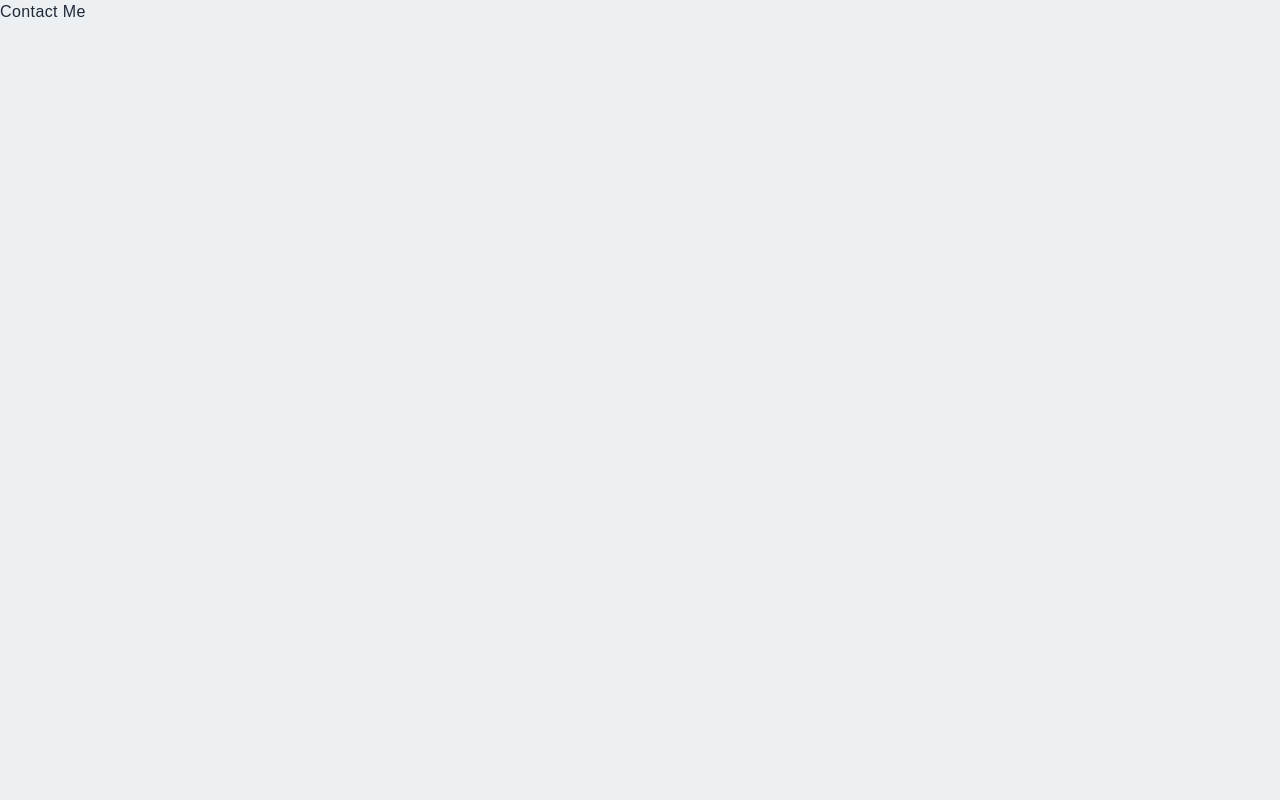
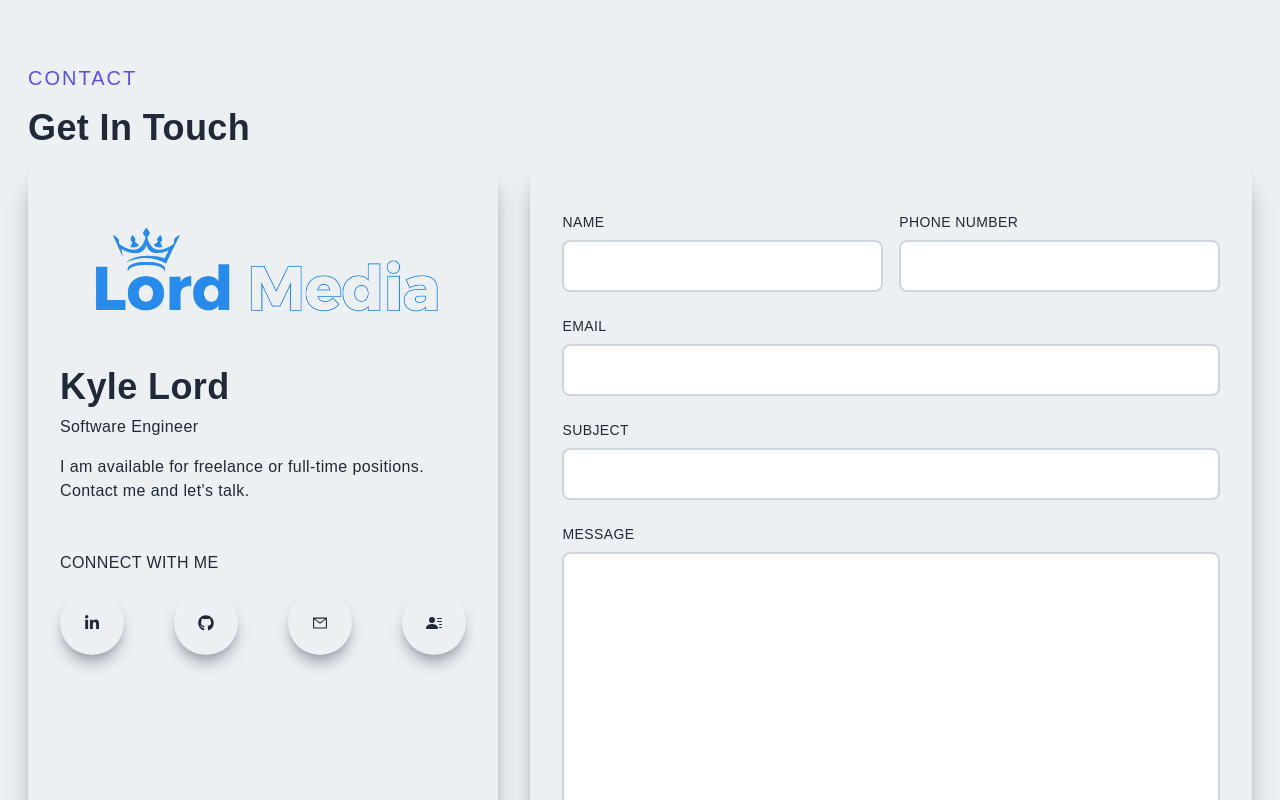
Before and after one commit to Lordy2022/portfolio, a Next.js app: page /contactMe in a window 1280 px wide. Shown: the top 800 px of the page. Built offline with nearby package versions, Linux system fonts and the light colour scheme.

Commit message:
contact me

```diff
--- a/src/pages/contactMe.tsx
+++ b/src/pages/contactMe.tsx
@@ -1,3 +1,146 @@
-export default function Contact() {
-  return <div>Contact Me</div>
-}
+import Image from 'next/image';
+import Link from 'next/link';
+import React, { useState } from 'react';
+import { AiOutlineMail } from 'react-icons/ai';
+import { BsFillPersonLinesFill } from 'react-icons/bs';
+import { FaGithub, FaLinkedinIn } from 'react-icons/fa';
+import { HiOutlineChevronDoubleUp } from 'react-icons/hi';
+import ContactImg from '../../public/navLogo.png';
+
+const Contact = () => {
+  return (
+    <div id='contact' className='w-full lg:h-screen'>
+      <div className='max-w-[1240px] m-auto px-2 py-16 w-full '>
+        <p className='text-xl tracking-widest uppercase text-[#5651e5]'>
+          Contact
+        </p>
+        <h2 className='py-4'>Get In Touch</h2>
+        <div className='grid lg:grid-cols-5 gap-8'>
+          {/* left */}
+          <div className='col-span-3 lg:col-span-2 w-full h-full shadow-xl shadow-gray-400 rounded-xl p-4'>
+            <div className='lg:p-4 h-full '>
+              <div>
+                <Image
+                  className='rounded-xl hover:scale-105 ease-in duration-300'
+                  src={ContactImg}
+                  alt='/'
+                />
+              </div>
+              <div>
+                <h2 className='py-2'>Kyle Lord</h2>
+                <p>Software Engineer</p>
+                <p className='py-4'>
+                  I am available for freelance or full-time positions. Contact
+                  me and let&apos;s talk.
+                </p>
+              </div>
+              <div>
+                <p className='uppercase pt-8'>Connect With Me</p>
+                <div className='flex items-center justify-between py-4'>
+                  <a
+                    href='https://www.linkedin.com/in/lordmedia/'
+                    target='_blank'
+                    rel='noreferrer'
+                  >
+                    <div className='rounded-full shadow-lg shadow-gray-400 p-6 cursor-pointer hover:scale-110 ease-in duration-300'>
+                      <FaLinkedinIn />
+                    </div>
+                  </a>
+                  <a
+                    href='https://github.com/Lordy2022'
+                    target='_blank'
+                    rel='noreferrer'
+                  >
+                    <div className='rounded-full shadow-lg shadow-gray-400 p-6 cursor-pointer hover:scale-110 ease-in duration-300'>
+                      <FaGithub />
+                    </div>
+                  </a>
+
+                  <div className='rounded-full shadow-lg shadow-gray-400 p-6 cursor-pointer hover:scale-110 ease-in duration-300'>
+                    <AiOutlineMail />
+                  </div>
+                  <Link href='/resume'>
+                      <div className='rounded-full shadow-lg shadow-gray-400 p-6 cursor-pointer hover:scale-110 ease-in duration-300'>
+                        <BsFillPersonLinesFill />
+                      </div>
+                  </Link>
+                </div>
+              </div>
+            </div>
+          </div>
+
+          {/* right */}
+          <div className='col-span-3 w-full h-auto shadow-xl shadow-gray-400 rounded-xl lg:p-4'>
+            <div className='p-4'>
+              <form
+                action='https://getform.io/f/08ebcd37-f5b5-45be-8c13-714f011ce060'
+                method='POST'
+                encType='multipart/form-data'
+              >
+                <div className='grid md:grid-cols-2 gap-4 w-full py-2'>
+                  <div className='flex flex-col'>
+                    <label className='uppercase text-sm py-2'>Name</label>
+                    <input
+                      className='border-2 rounded-lg p-3 flex border-gray-300'
+                      type='text'
+                      name='name'
+                    />
+                  </div>
+                  <div className='flex flex-col'>
+                    <label className='uppercase text-sm py-2'>
+                      Phone Number
+                    </label>
+                    <input
+                      className='border-2 rounded-lg p-3 flex border-gray-300'
+                      type='text'
+                      name='phone'
+                    />
+                  </div>
+                </div>
+                <div className='flex flex-col py-2'>
+                  <label className='uppercase text-sm py-2'>Email</label>
+                  <input
+                    className='border-2 rounded-lg p-3 flex border-gray-300'
+                    type='email'
+                    name='email'
+                  />
+                </div>
+                <div className='flex flex-col py-2'>
+                  <label className='uppercase text-sm py-2'>Subject</label>
+                  <input
+                    className='border-2 rounded-lg p-3 flex border-gray-300'
+                    type='text'
+                    name='subject'
+                  />
+                </div>
+                <div className='flex flex-col py-2'>
+                  <label className='uppercase text-sm py-2'>Message</label>
+                  <textarea
+                    className='border-2 rounded-lg p-3 border-gray-300'
+                    rows={10}
+                    name='message'
+                  ></textarea>
+                </div>
+                <button className='w-full p-4 text-gray-100 mt-4'>
+                  Send Message
+                </button>
+              </form>
+            </div>
+          </div>
+        </div>
+        <div className='flex justify-center py-12'>
+          <Link href='/'>
+              <div className='rounded-full shadow-lg shadow-gray-400 p-4 cursor-pointer hover:scale-110 ease-in duration-300'>
+                <HiOutlineChevronDoubleUp
+                  className='text-[#5651e5]'
+                  size={30}
+                />
+              </div>
+          </Link>
+        </div>
+      </div>
+    </div>
+  );
+};
+
+export default Contact;
```
